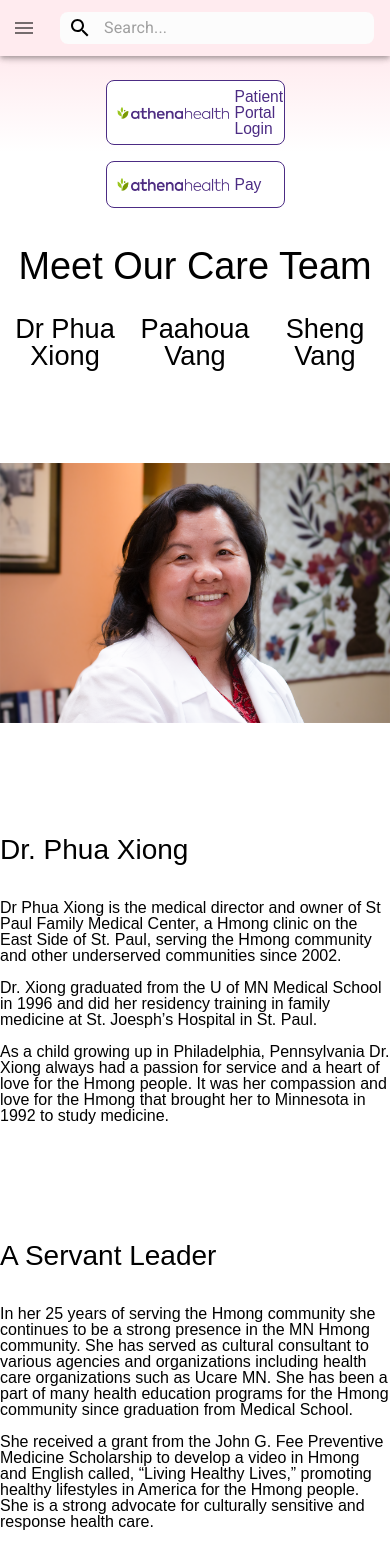
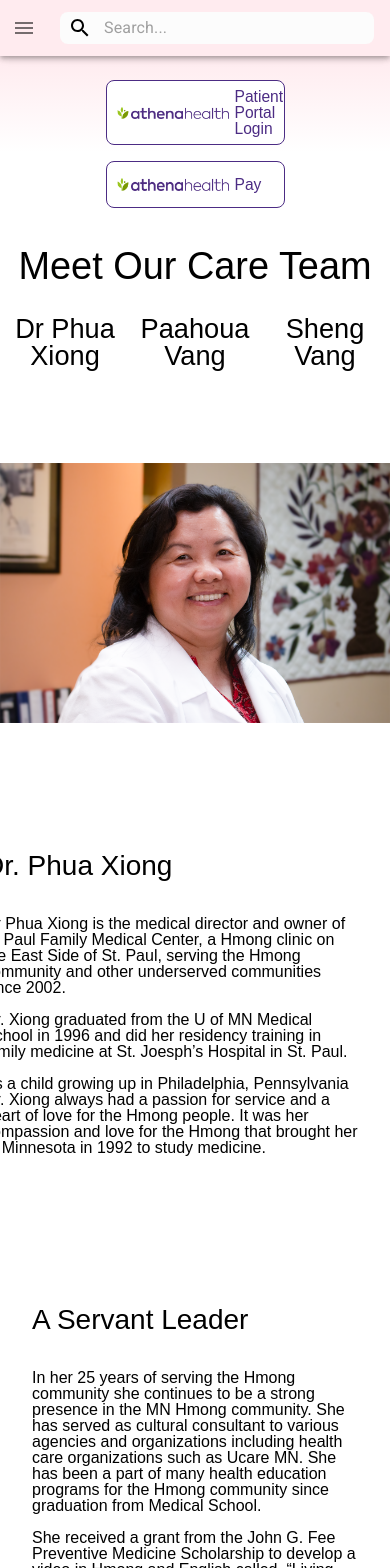
Before and after one commit to daniel-thao/medical-center, a React (Create React App) app: page /providers-info in a window 390 px wide. Shown: the top 1568 px of the page. Built offline with nearby package versions, Linux system fonts and the light colour scheme; a web font is replaced by a local one.

Commit message:
adding padding for tablet

```diff
--- a/src/pages/ProviderInfo/ProviderInfoContainer.module.css
+++ b/src/pages/ProviderInfo/ProviderInfoContainer.module.css
@@ -117,4 +117,18 @@
   .container {
     margin: 0em 0em;
   }
+
+  .tab-panel-text-formatting {
+    padding: 1em 3em !important;
+  }
 }
+
+@media only screen and (max-width: 899px) {
+  .container {
+    margin: 0em 0em;
+  }
+
+  .tab-panel-text-formatting {
+    padding: 1em 2em !important;
+  }
+}
--- a/src/pages/ProviderInfo/ProviderInfoContainer.tsx
+++ b/src/pages/ProviderInfo/ProviderInfoContainer.tsx
@@ -11,7 +11,8 @@ export interface ProviderInfoProps { }
 
 export const ProviderInfoContainer: React.FC<ProviderInfoProps> = () => {
   const phoneWidth = useMediaQuery('(max-width:450px)');
-  const tabletWidth = useMediaQuery('(max-width:899px)');
+  const tabletWidth = useMediaQuery('(max-width:899px)'); // used to match MUI md size on <Grid>
+  const dupTabletWidth = useMediaQuery('(max-width:1060px)'); // my actual query that I like
   const laptopWidth = useMediaQuery('(max-width:1250px)')
 
   const imageCSSRender = useMemo(() => {
@@ -53,7 +54,7 @@ export const ProviderInfoContainer: React.FC<ProviderInfoProps> = () => {
         return setOffsetHeight(0)
       }
     }
-  }, [providerOne, providerTwo, providerThree, whichProviderID, tabletWidth, phoneWidth, laptopWidth])
+  }, [providerOne, providerTwo, providerThree, whichProviderID, tabletWidth, phoneWidth, laptopWidth, dupTabletWidth])
 
   return (
     <div className={`global-font ${css['landing-container']}`}>
@@ -75,7 +76,7 @@ export const ProviderInfoContainer: React.FC<ProviderInfoProps> = () => {
           </Grid>
         </Grid>}
 
-        {(!phoneWidth && tabletWidth) && <Grid container className={css["provider-tab-list"]}>
+        {(!phoneWidth && (dupTabletWidth)) && <Grid container className={css["provider-tab-list"]}>
           <Grid container item xs={12} sx={{ justifyContent: 'center' }}>
             <Grid item xs={4} className={css["provider-choice"]} onClick={(e) => handleChange(1)}>
               Dr Phua Xiong
@@ -89,7 +90,7 @@ export const ProviderInfoContainer: React.FC<ProviderInfoProps> = () => {
           </Grid>
         </Grid>}
 
-        {(!phoneWidth && !tabletWidth) && <Grid container className={css["provider-tab-list"]}>
+        {(!phoneWidth && !dupTabletWidth) && <Grid container className={css["provider-tab-list"]}>
           <Grid item xs={3}></Grid>
           <Grid container item xs={6} sx={{ justifyContent: 'center' }}>
             <Grid item xs={4} className={css["provider-choice"]} onClick={(e) => handleChange(1)}>
--- a/src/pages/ProviderInfo/subcomponents/dr-phua-xiong.tsx
+++ b/src/pages/ProviderInfo/subcomponents/dr-phua-xiong.tsx
@@ -58,7 +58,8 @@ export const DrPhuaXiong = forwardRef<any, DrPhuaXiongProps>((props, ref) => {
         />
       </Grid>
 
-      <Grid item xs={12} sm={12} md={6} lg={6} className={css['tab-panel-text-formatting']}>
+      <Grid item xs={12} sm={12} md={6} lg={6}>
+        <div className={css['tab-panel-text-formatting']}>
           <TextBlock body={'A Servant Leader'} classification={'title'} className={css['provider-one']} />
 
           <TextBlock
@@ -79,6 +80,8 @@ export const DrPhuaXiong = forwardRef<any, DrPhuaXiongProps>((props, ref) => {
             classification={'paragraph'}
             className={css['provider-one-paragraph']}
           />
+        </div>
+
       </Grid>
 
       <Grid item xs={12} sm={12} md={6} lg={6} className={css['photo-container-one']}>
```
Lines whose indentation alone changed are shown as unchanged.
